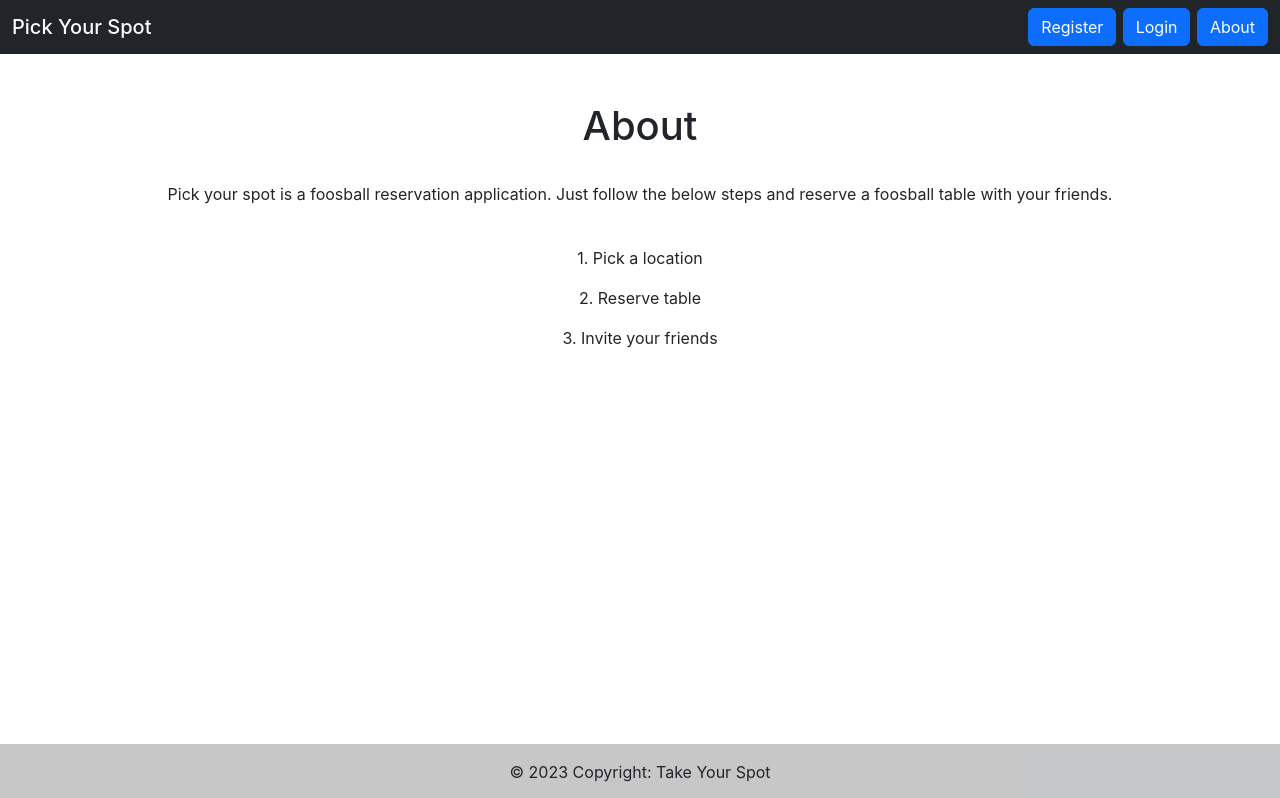
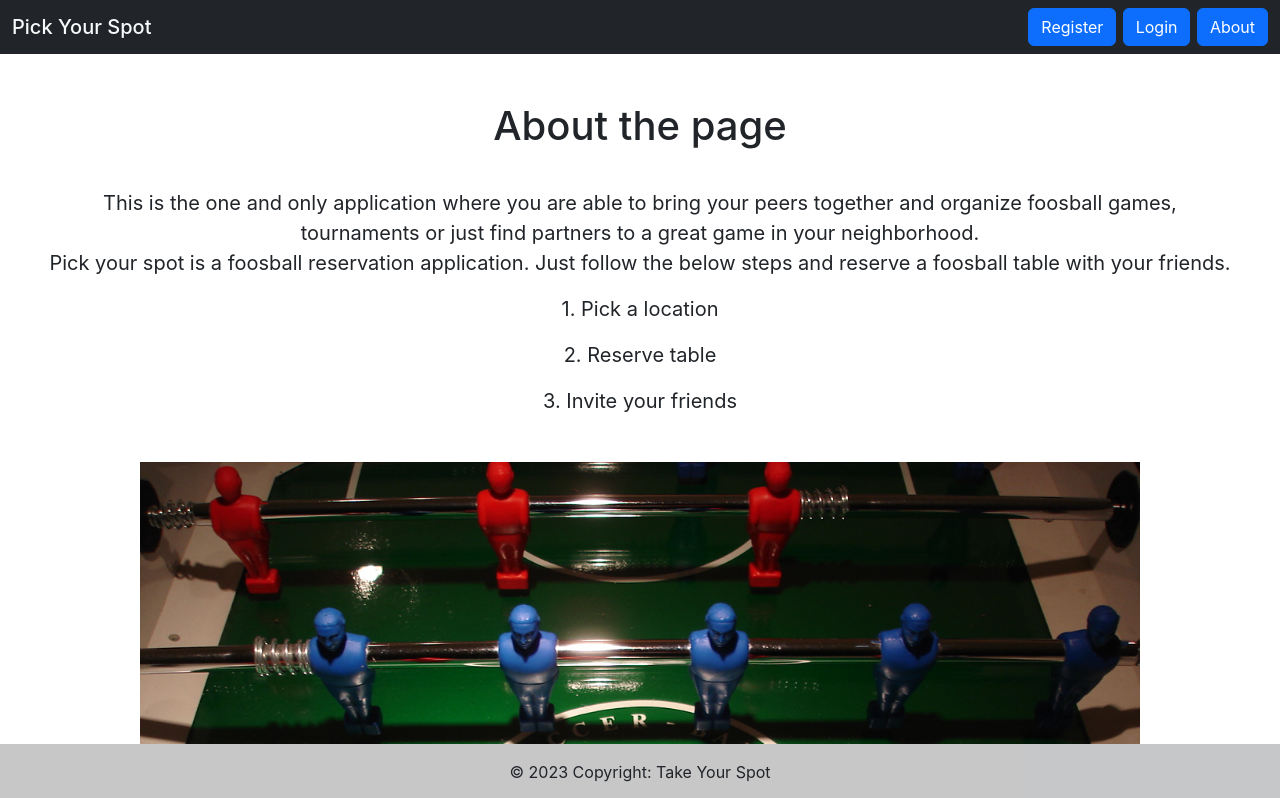
Before and after one commit to CodecoolGlobal/el-proyecte-grande-sprint-1-java-zsofi82, a React (Create React App) app in the folder frontend/: page /about in a window 1280 px wide. Shown: the top 798 px of the page. Built offline with nearby package versions, Linux system fonts and the light colour scheme.

Commit message:
Update About page with image and some description.

```diff
--- a/frontend/src/components/About.js
+++ b/frontend/src/components/About.js
@@ -5,17 +5,21 @@ const About = () => {
     return (
         <div>
             <Navbar />
-            <div className="p-5">
-                <h1 className="font-weight-light">About</h1>
+            <div className="p-5" style={{fontSize: "20px"}}>
+                <h1 className="font-weight-light">About the page</h1>
                 <br/>
                 <p>
+                    This is the one and only application where you are able to bring your peers together
+                    and organize foosball games, tournaments or just find partners to a great game in your neighborhood.
+                    <br/>
                     Pick your spot is a foosball reservation application.
                     Just follow the below steps and reserve a foosball table with your friends.
                 </p>
-                <br/>
                 <p>1. Pick a location</p>
                 <p>2. Reserve table</p>
                 <p>3. Invite your friends</p>
+                <br/>
+                <img src={`${process.env.PUBLIC_URL}/assets/images/Foosball_table.jpg`}  alt="Foosball table" style={{width: "50em"}}/>
             </div>
             <Footer />
         </div>
```
